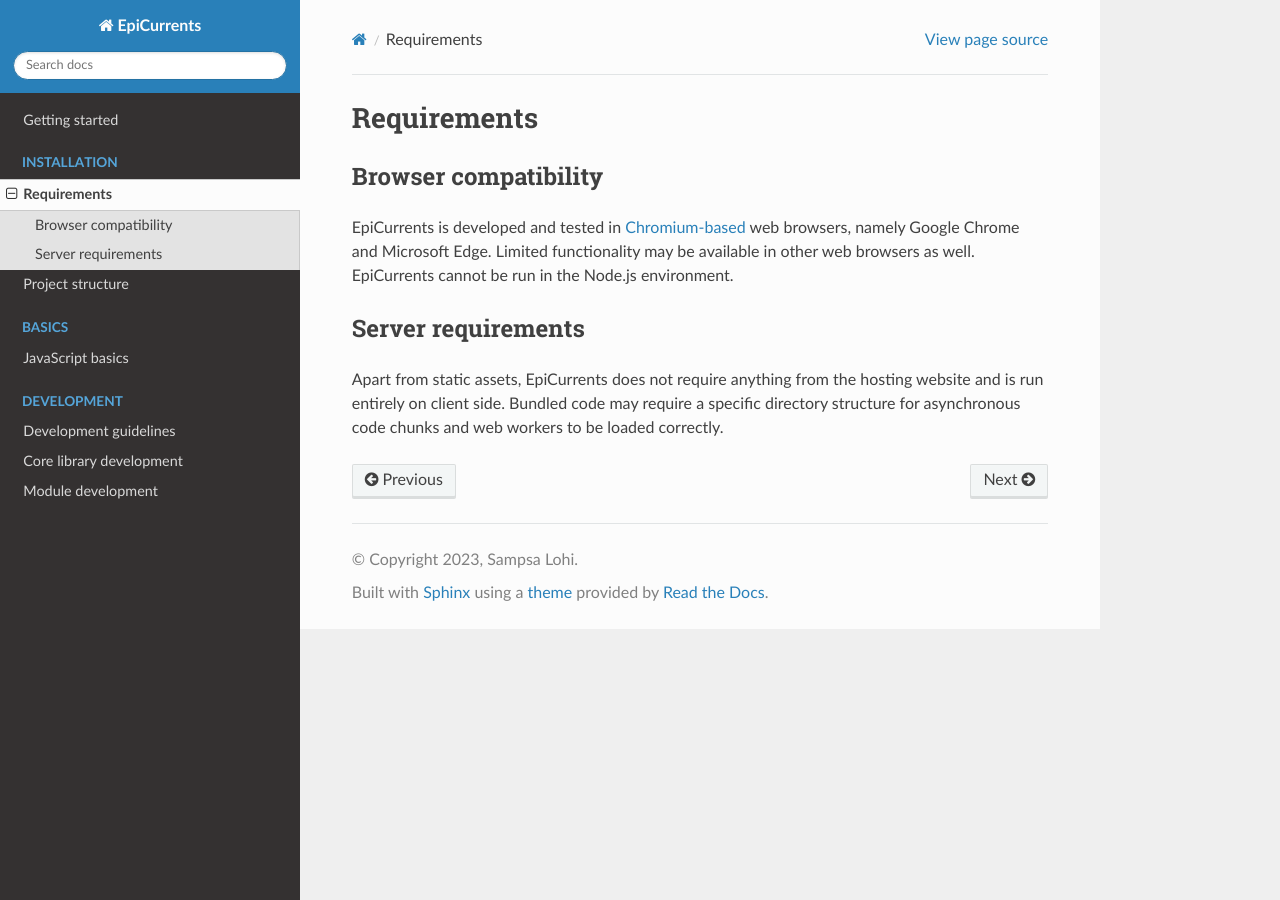
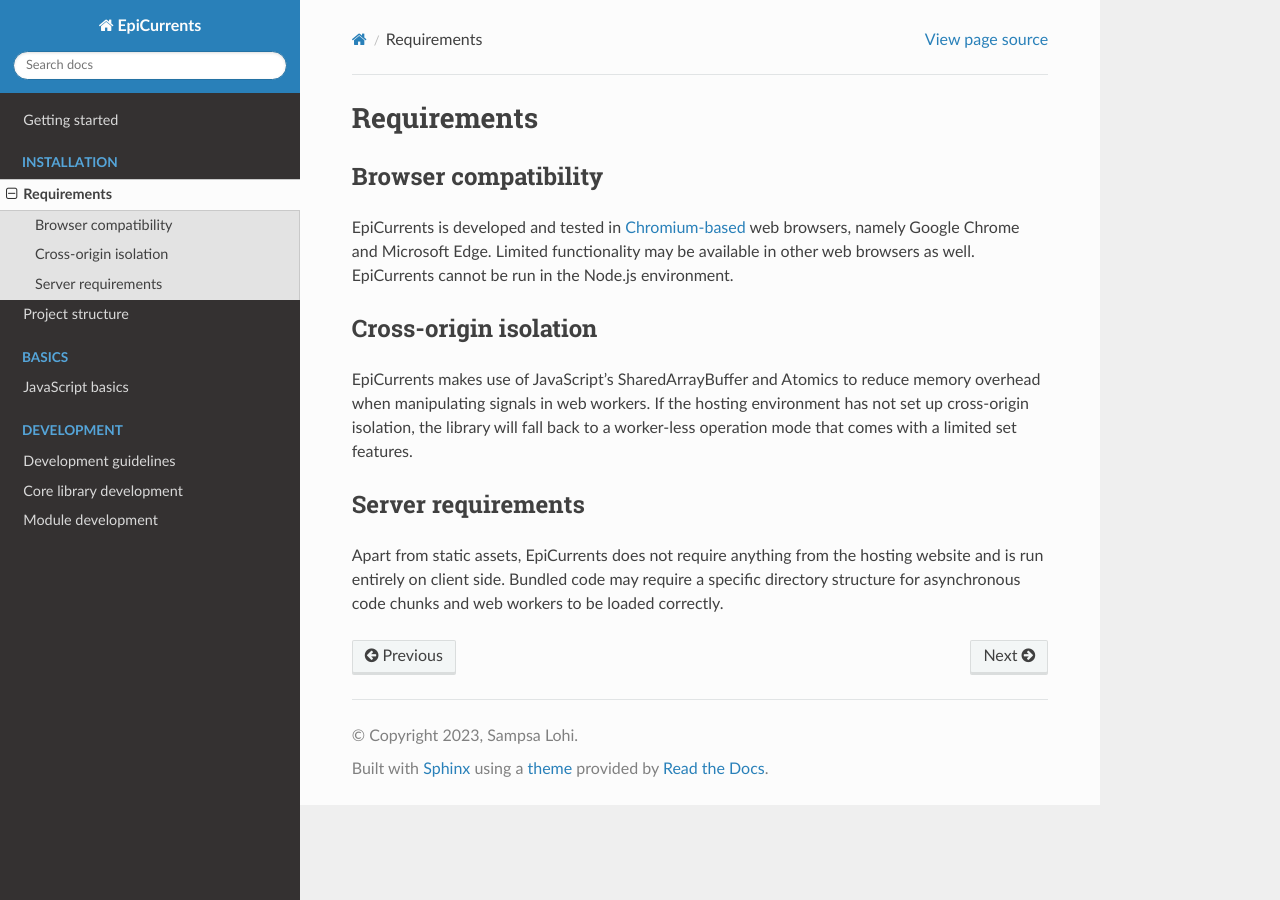
Before and after one commit to epicurrents/docs, a Sphinx documentation site: the page built from source/installation/requirements.md, in a window 1280 px wide. Built offline with Sphinx 7.4.7 and the Read the Docs theme 2.0.0, drawn with Linux system fonts in a browser that asks for light colours.

Commit message:
Small changes
Signed-off-by: sam-19 <26563023+sam-19@users.noreply.github.com>

```diff
--- a/source/index.rst
+++ b/source/index.rst
@@ -3,8 +3,8 @@
    You can adapt this file completely to your liking, but it should at least
    contain the root `toctree` directive.
 
-EpiCurrents's documentation
-===========================
+EpiCurrents documentation
+=========================
 
 .. toctree::
    :maxdepth: 2
--- a/source/installation/requirements.md
+++ b/source/installation/requirements.md
@@ -5,6 +5,10 @@
 
 EpiCurrents is developed and tested in [Chromium-based](https://en.wikipedia.org/wiki/Chromium_(web_browser)) web browsers, namely Google Chrome and Microsoft Edge. Limited functionality may be available in other web browsers as well. EpiCurrents cannot be run in the Node.js environment.
 
+## Cross-origin isolation
+
+EpiCurrents makes use of JavaScript's SharedArrayBuffer and Atomics to reduce memory overhead when manipulating signals in web workers. If the hosting environment has not set up cross-origin isolation, the library will fall back to a worker-less operation mode that comes with a limited set features.
+
 ## Server requirements
 
 Apart from static assets, EpiCurrents does not require anything from the hosting website and is run entirely on client side. Bundled code may require a specific directory structure for asynchronous code chunks and web workers to be loaded correctly.
```
Also changed, not shown: other parts of source/index.rst (+1 -1 lines).
